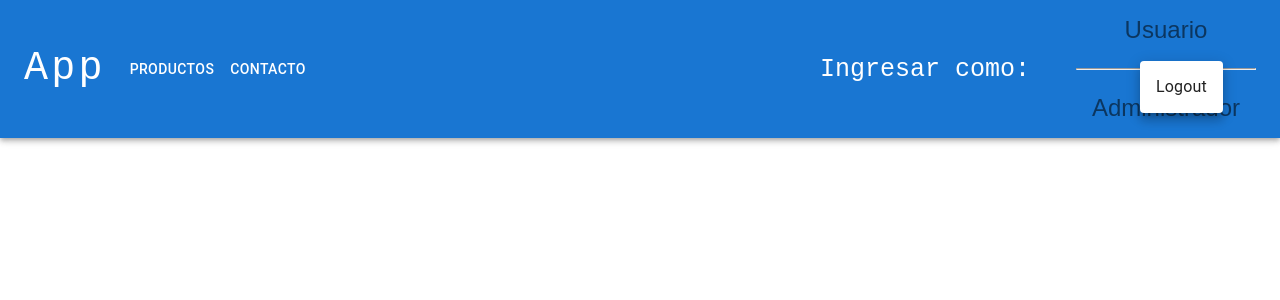
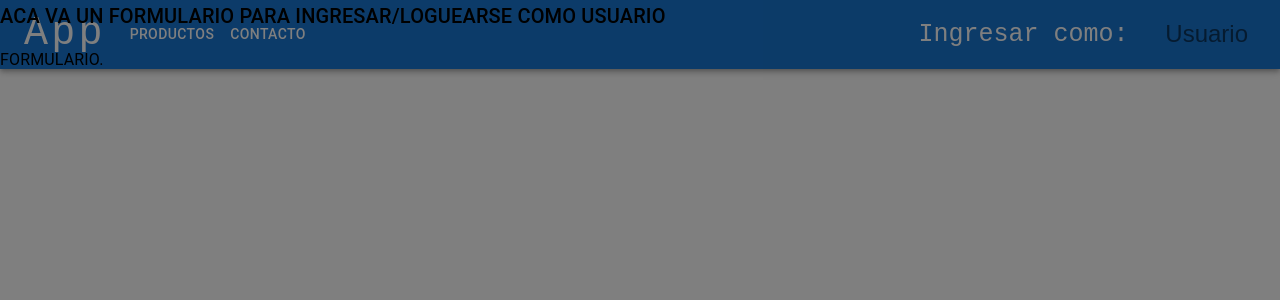
Before and after one commit to Carla-Stramandinoli/proyectoFinalCoder-react-carlaStramandinoli, a React (Create React App) app: page / in a window 1280 px wide. Both pictures are taken after a click on the button "Usuario". Shown: the top 300 px of the page. Built offline with nearby package versions, Linux system fonts and the light colour scheme.

Commit message:
agrego modal para ingresar usuario, falta modificarlo para que quede como espero

```diff
--- a/src/components/navBar/navBar.jsx
+++ b/src/components/navBar/navBar.jsx
@@ -9,32 +9,29 @@
 import Button from '@mui/material/Button';
 import Tooltip from '@mui/material/Tooltip';
 import MenuItem from '@mui/material/MenuItem';
+import Modal from '@mui/material/Modal';
 
+//rfc
 const pages = ['Productos', 'Contacto'];
-const settings = ['Logout'];
 
 function ResponsiveAppBar() {
     const [anchorElNav, setAnchorElNav] = React.useState(null);
-    const [anchorElUser, setAnchorElUser] = React.useState(null);
+
+    const [open, setOpen] = React.useState(false);
+    const handleOpen = () => setOpen(true);
+    const handleClose = () => setOpen(false);
 
     const handleOpenNavMenu = (event) => {
         setAnchorElNav(event.currentTarget);
-    };
-    const handleOpenUserMenu = (event) => {
-        setAnchorElUser(event.currentTarget);
     };
 
     const handleCloseNavMenu = () => {
         setAnchorElNav(null);
     };
 
-    const handleCloseUserMenu = () => {
-        setAnchorElUser(null);
-    };
-
     return (
         <AppBar position="static">
-            <Container maxWidth="xl">
+            <Container maxWidth=" xl">
                 <Toolbar disableGutters>
                     <Typography
                         variant="h6"
@@ -113,41 +110,26 @@
                         ))}
                     </Box>
 
-                    <Box sx={{ flexGrow: 0.2, fontFamily: 'monospace', fontSize: 25}}> Ingresar como:
+                    <Box sx={{ flexGrow: 0.1, fontFamily: 'monospace', fontSize: 25 }}> Ingresar como:
                     </Box>
                     <Box>
-                        <Tooltip title="Open settings">
-                            <IconButton onClick={handleOpenUserMenu} sx={{ p: 2 }}>
-                                Usuario
-                            </IconButton>
-                        </Tooltip>
-                        <hr />
-                        <Tooltip title="Open settings">
-                            <IconButton onClick={handleOpenUserMenu} sx={{ p: 2 }}>
-                                Administrador
-                            </IconButton>
-                        </Tooltip>
-                        <Menu
-                            sx={{ mt: '45px' }}
-                            id="menu-appbar"
-                            anchorEl={anchorElUser}
-                            anchorOrigin={{
-                                vertical: 'top',
-                                horizontal: 'right',
-                            }}
-                            keepMounted
-                            transformOrigin={{
-                                vertical: 'top',
-                                horizontal: 'right',
-                            }}
-                            open={Boolean(anchorElUser)}
-                            onClose={handleCloseUserMenu} >
-                            {settings.map((setting) => (
-                                <MenuItem key={setting} onClick={handleCloseUserMenu}>
-                                    <Typography textAlign="center">{setting}</Typography>
-                                </MenuItem>
-                            ))}
-                        </Menu>
+                        <IconButton onClick={handleOpen} sx={{ p: 1 }}>
+                            Usuario
+                        </IconButton>
+                        <Modal
+                            open={open}
+                            onClose={handleClose}
+                            aria-labelledby="modal-modal-title"
+                            aria-describedby="modal-modal-description" >
+                            <Box>
+                                <Typography id="modal-modal-title" variant="h6" component="h2">
+                                    ACA VA UN FORMULARIO PARA INGRESAR/LOGUEARSE COMO USUARIO
+                                </Typography>
+                                <Typography id="modal-modal-description" sx={{ mt: 2 }}>
+                                    FORMULARIO.
+                                </Typography>
+                            </Box>
+                        </Modal>
                     </Box>
                 </Toolbar>
             </Container>
```
